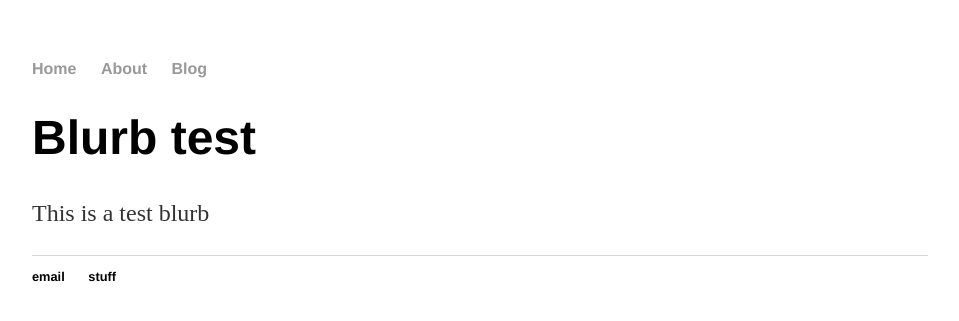
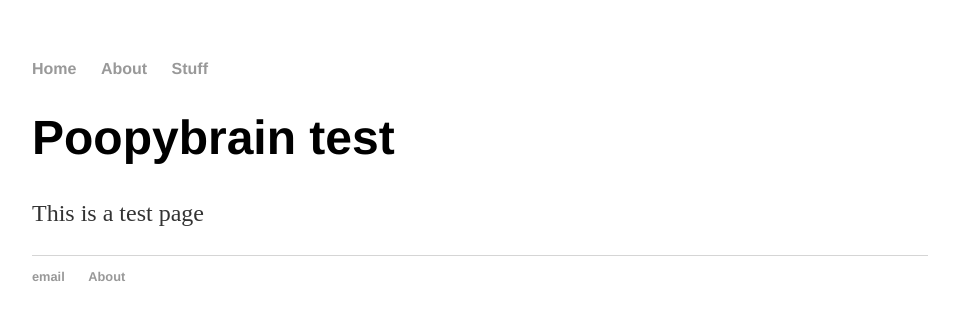
Before and after one commit to poopybrain/poopybrain.github.io, a Jekyll site: the page built from index.html, in a window 1280 px wide. Shown: the top 321 px of the page, without its empty margins (160-1119 px from the left). Built offline with Jekyll 4.4.1, drawn with Linux system fonts in a browser that asks for light colours.

Commit message:
jekyll index

```diff
--- a/index.html
+++ b/index.html
@@ -1,28 +1,9 @@
-<!DOCTYPE html>
-<html>
-  <head>
-      <link rel="stylesheet" type="text/css" href="/css/main.css">
-      <title> Test page </title>
-  </head>
-  <body>
-      <nav>
-        <ul>
-          <li> <a href="/">Home</a></li>
-          <li> <a href="/about">About</a></li>
-          <li> <a href="/blog">Blog</a></li>
-        </ul>
-      </nav>
-      <div class="container">
-        <div class="blurb">
-          <h1> Blurb test </h1>
-          <p> This is a test blurb </p>
-        </div>
-      </div>
-      <footer>
-        <ul>
-          <li> email </li>
-          <li> stuff </li>
-        </ul>
-      </footer>
-  </body>
-</html>
+---
+layout: default
+title: Poopybrain test page
+---
+<div class="blurb">
+	<h1>Poopybrain test</h1>
+	<p>This is a test page</p>
+
+</div><!-- /.blurb -->
```
